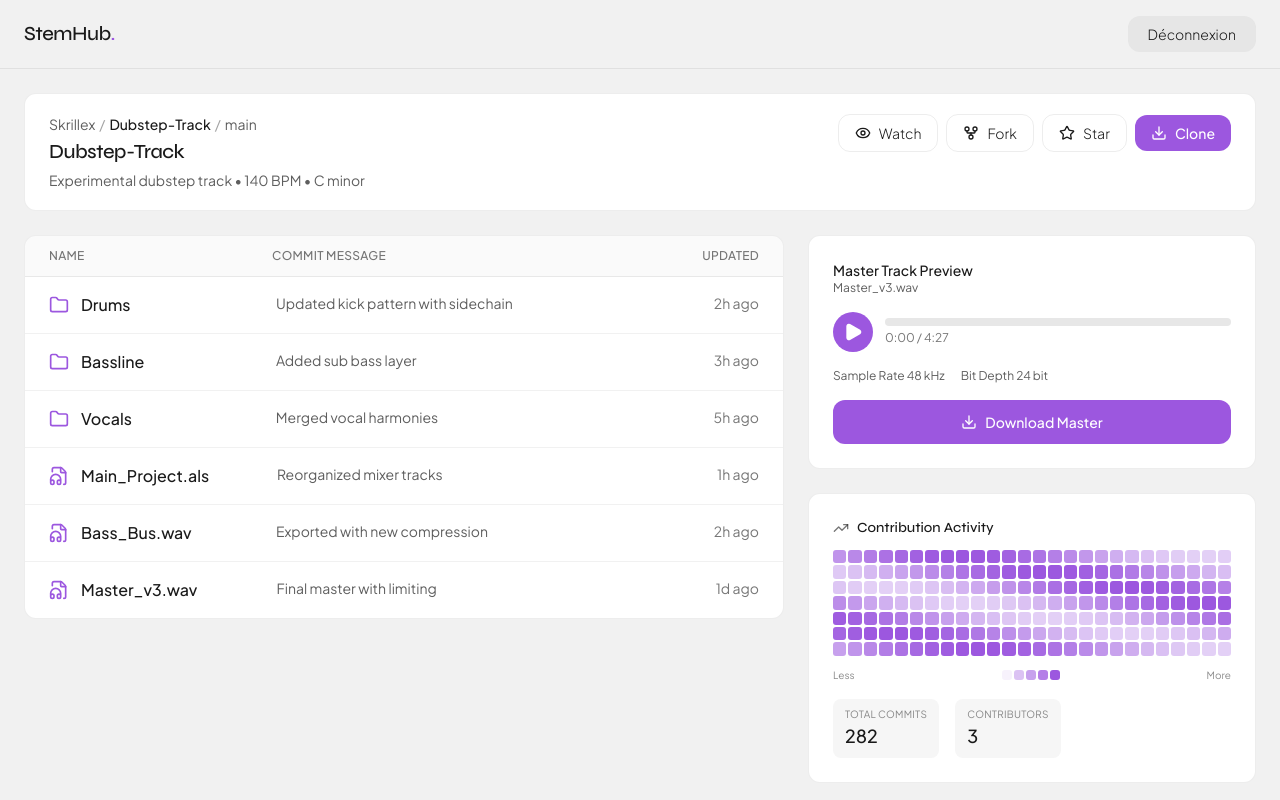
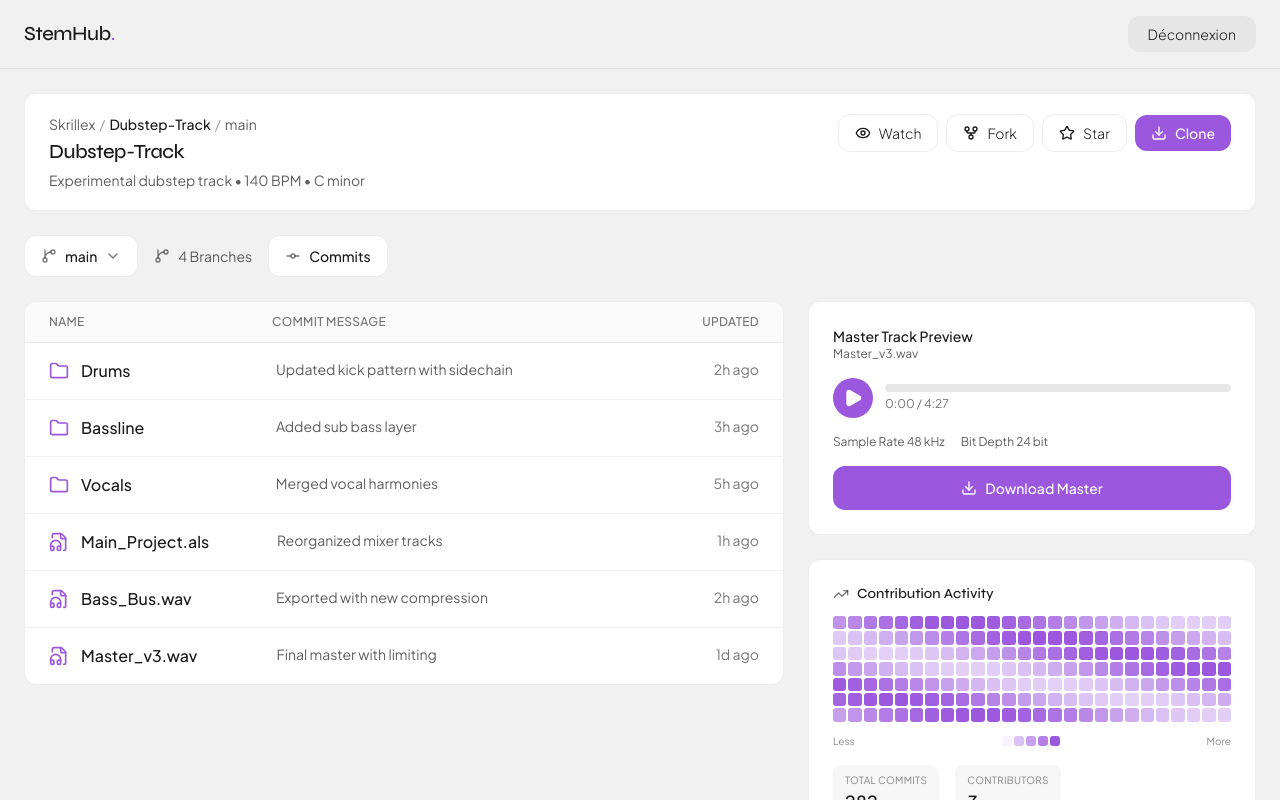
Before and after one commit to stemhub-org/Stemhub, a Next.js app in the folder frontend/: page /repository in a window 1280 px wide. Shown: the top 800 px of the page. Built offline with nearby package versions, Linux system fonts and the light colour scheme; sample sign-in values are in the browser's storage.

Commit message:
feat(frontend): add RepositoryBranchBar

```diff
--- a/frontend/app/repository/page.tsx
+++ b/frontend/app/repository/page.tsx
@@ -5,6 +5,7 @@ import { useRouter } from "next/navigation";
 import { motion } from "framer-motion";
 import { RepositoryHeader } from "./components/RepositoryHeader";
 import { RepositoryPageHeader } from "./components/RepositoryPageHeader";
+import { RepositoryBranchBar } from "./components/RepositoryBranchBar";
 import { RepositoryFileList } from "./components/RepositoryFileList";
 import { RepositoryAudioPlayer } from "./components/RepositoryAudioPlayer";
 import { ContributionActivity } from "./components/ContributionActivity";
@@ -34,6 +35,10 @@ export default function RepositoryPage() {
                     <RepositoryPageHeader />
                 </div>
 
+                <div className="flex flex-wrap items-center gap-4">
+                    <RepositoryBranchBar />
+                </div>
+
                 <motion.main
                     className="flex items-start gap-6"
                 initial={{ opacity: 0 }}
```
